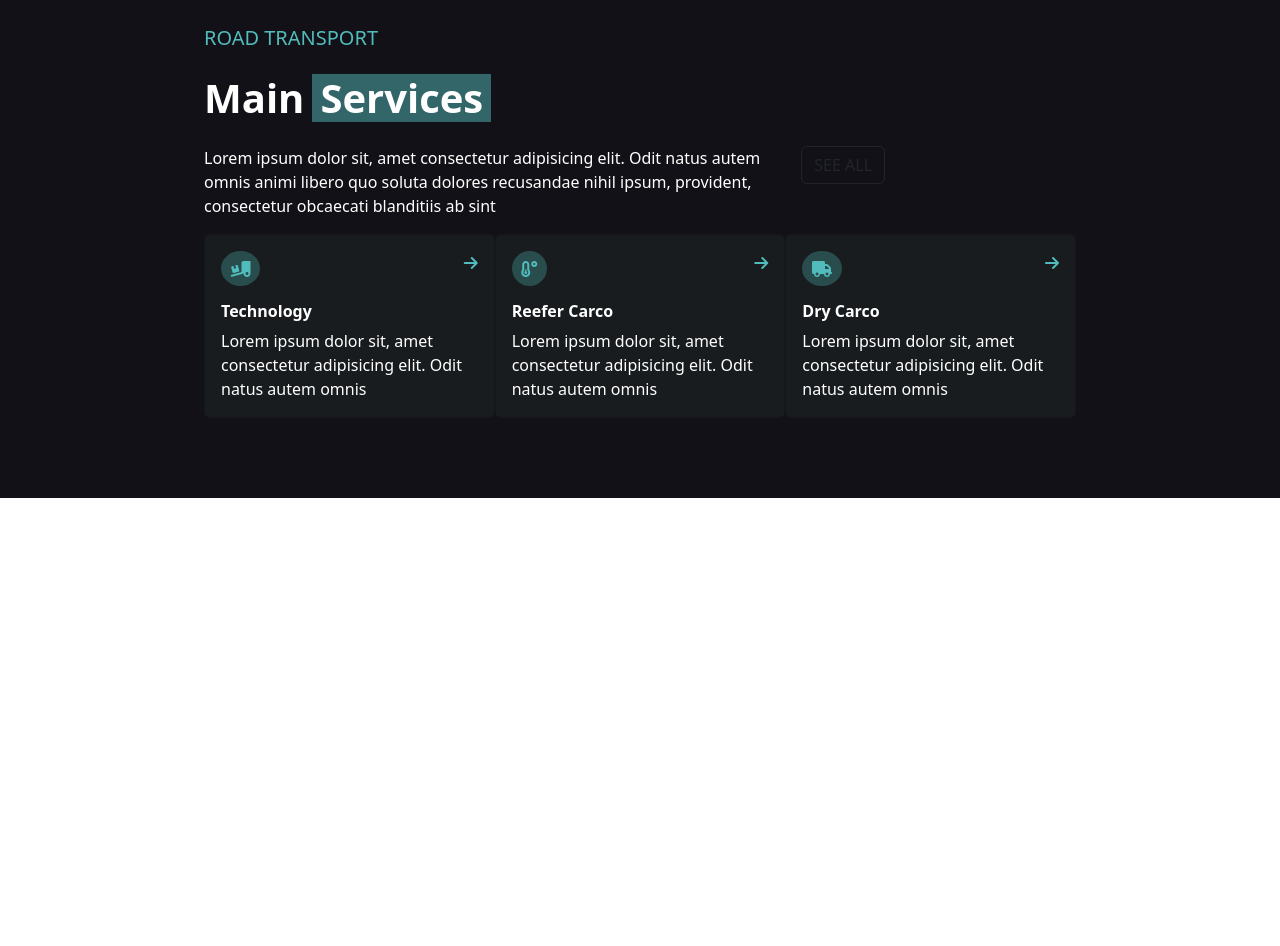
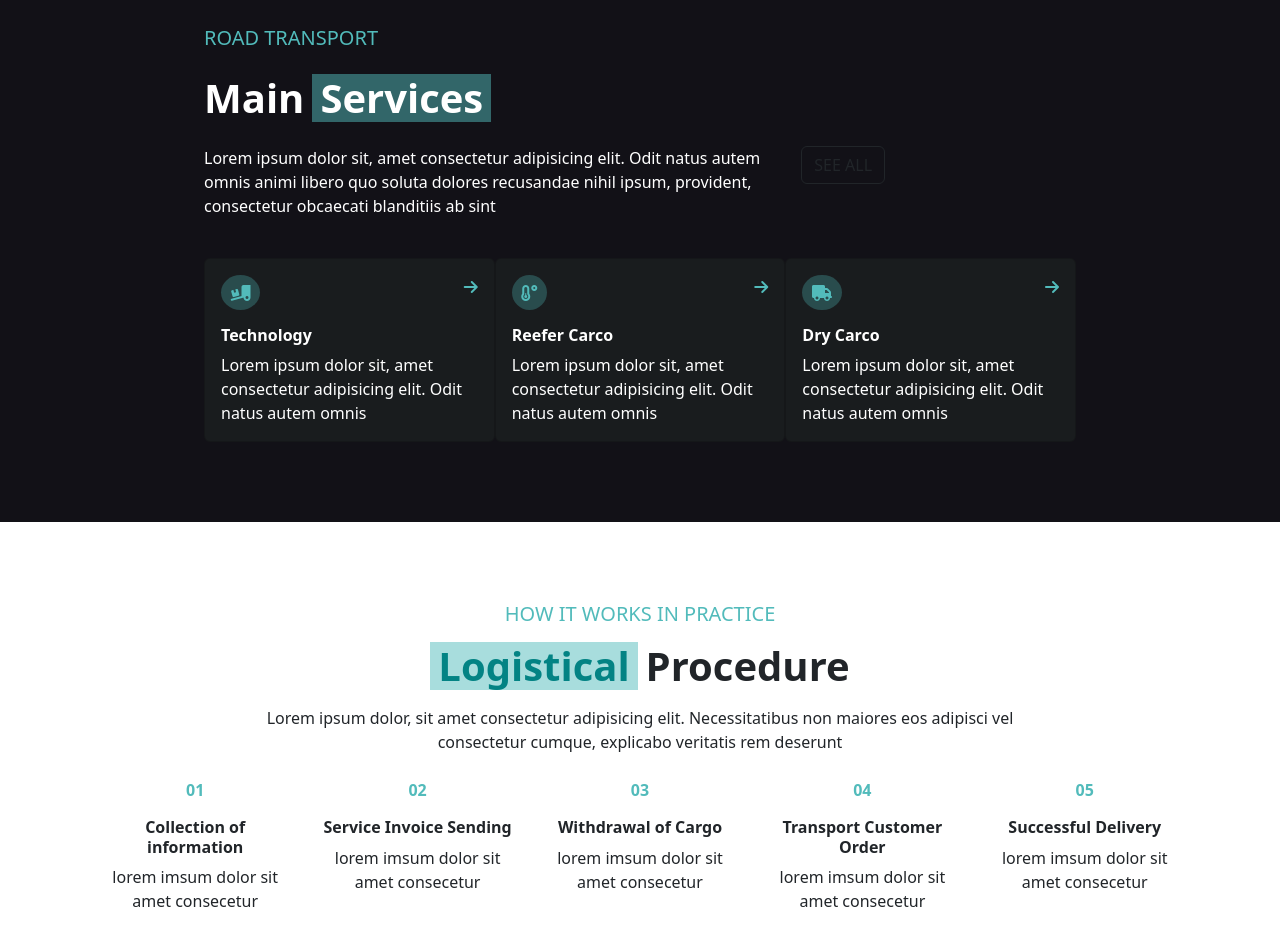
Before and after one commit to grossiValentina/proj-html-vuejs, a Vue app: page / in a window 1280 px wide. Shown: the part 1520-2466 px from the top of the page. Before the commit the page ends 2018 px from the top, so only its background shows below. Built offline with nearby package versions, Linux system fonts and the light colour scheme.

Commit message:
add: sezione logistica del main

```diff
--- a/src/App.vue
+++ b/src/App.vue
@@ -1,8 +1,9 @@
 <script>
 import AppHeader from "./components/AppHeader.vue";
 import AppButton from "./components/AppButton.vue";
-import SectionMain1 from "./components/SectionMain1.vue";
-import SectionMain2 from "./components/SectionMain2.vue";
+import SectionExellence from "./components/SectionExellence.vue";
+import SectionServices from "./components/SectionServices.vue";
+import SectionLogistical from "./components/SectionLogistical.vue";
 import AppFooter from "./components/AppFooter.vue";
 import { store } from "./store.js";
 
@@ -18,8 +19,9 @@ export default {
   components :{
     AppHeader,
     AppButton,
-    SectionMain1,
-    SectionMain2,
+    SectionExellence,
+    SectionServices,
+    SectionLogistical,
     AppFooter,
 },
 }
@@ -29,8 +31,9 @@ export default {
 <template>
 <AppHeader />
 <AppButton />
-<SectionMain1/>
-<SectionMain2 />
+<SectionExellence/>
+<SectionServices />
+<SectionLogistical />
 <AppFooter />
 
 
--- /dev/null
+++ b/src/components/SectionLogistical.vue
@@ -0,0 +1,110 @@
+<script>
+import { store } from "../store";
+export default {
+    data() {
+        return {
+            card: [
+                {
+                    number: "01",
+                    title: "Collection of information",
+                    content: " lorem imsum dolor sit amet consecetur"
+                },
+                {
+                    number: "02",
+                    title: "Service Invoice Sending",
+                    content: " lorem imsum dolor sit amet consecetur"
+                },
+                {
+                    number: "03",
+                    title: "Withdrawal of Cargo",
+                    content: " lorem imsum dolor sit amet consecetur"
+                },
+                {
+                    number: "04",
+                    title: "Transport Customer Order",
+                    content: " lorem imsum dolor sit amet consecetur"
+                },
+                {
+                    number: "05",
+                    title: "Successful Delivery",
+                    content: " lorem imsum dolor sit amet consecetur"
+                },
+
+            ]
+
+        }
+    },
+
+
+}
+</script>
+
+
+<template>
+    <section class="wrapper">
+
+        <!--  container procedura logistica  -->
+        <div class="my-container">
+            <div class="text-center">
+                <h5 class="mb-3">HOW IT WORKS IN PRACTICE</h5>
+                <div class="d-flex title">
+                    <h2 class="title-bg ps-2 pe-2 mb-3">Logistical</h2>
+                    <h2 class="ps-2">Procedure</h2>
+                </div>
+                <p class="text-center">Lorem ipsum dolor, sit amet consectetur adipisicing elit. Necessitatibus non maiores
+                    eos adipisci vel consectetur cumque, explicabo veritatis rem deserunt </p>
+            </div>
+        </div>
+
+
+        <div class="container-procedure mt-4">
+            <div class="row row-cols-5 justify-content-evenly">
+
+                <!--  card punti focali procedura logistica  -->
+                <div v-for="item in card" class="col text-center">
+                    <div class="number fw-bold mb-3">{{ item.number }}</div>
+                    <h6 class="fw-bold">{{ item.title }}</h6>
+                    <p>{{ item.content }}</p>
+                </div>
+
+            </div>
+
+        </div>
+    </section>
+</template>
+
+
+<style scoped lang="scss">
+@use "./style/partials/variables" as *;
+@use "./style/general.scss";
+
+.wrapper {
+    padding-top: 5rem;
+}
+
+.my-container {
+    width: 60%;
+    margin: 0 auto;
+}
+
+.container-procedure {
+    width: 85%;
+    margin: 0 auto;
+    margin-bottom: 6rem;
+}
+
+.number {
+    color: $FountainBlue;
+    //background-color: rgba($FountainBlue, 0.5);
+
+}
+
+.title {
+    justify-content: center;
+}
+
+.title-bg {
+    background-color: rgba($FountainBlue, 0.5);
+    color: $BlueLagoon;
+}
+</style>
--- a/src/components/SectionMain2.vue
+++ b/src/components/SectionServices.vue
@@ -46,7 +46,7 @@ export default {
                 <!-- colonna paragrafo  -->
                 <div class="col-8">
                     <div>
-                        <p class="pt-3">Lorem ipsum dolor sit, amet consectetur adipisicing elit. Odit natus autem omnis
+                        <p class="pt-3 pb-4">Lorem ipsum dolor sit, amet consectetur adipisicing elit. Odit natus autem omnis
                             animi libero quo soluta dolores recusandae nihil ipsum, provident, consectetur obcaecati
                             blanditiis ab sint </p>
                     </div>
@@ -59,7 +59,7 @@ export default {
 
             </div>
 
-            <!-- cards main services  -->
+            <!-- cards sezione main services  -->
             <div class="d-flex justify-content-between section-card">
 
                 <div v-for="item in card" class="card" style="width: 19rem;">
```
Also changed, not shown: src/components/SectionExellence.vue (renamed from src/components/SectionMain1.vue).
